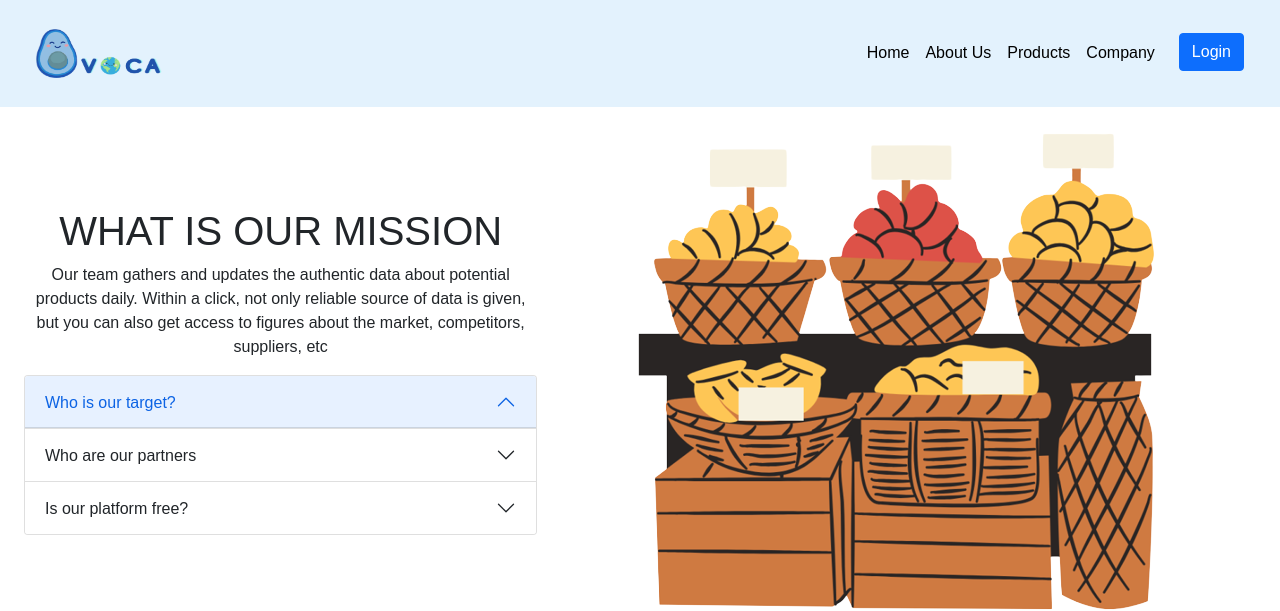
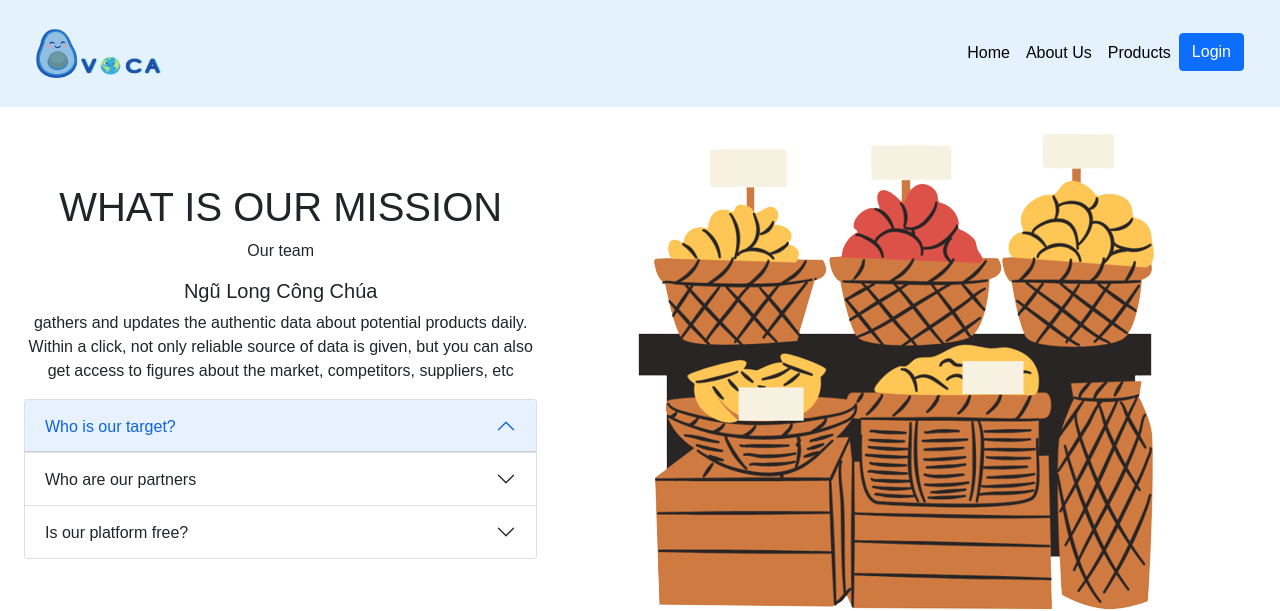
Before and after one commit to BLUE-AVOCA/Blue-avoca, a Flask app: page /about/ in a window 1280 px wide. Shown: the top 611 px of the page. Run offline with Flask 3, Linux system fonts and the light colour scheme; parts of the project's set-up code (start-up, migrations or seed data) failed here and were passed over; some libraries are stand-ins or nearby versions; some web fonts are replaced.

Commit message:
final hic

```diff
--- a/Connected/flask_app/app/dash_app/__init__.py
+++ b/Connected/flask_app/app/dash_app/__init__.py
@@ -42,6 +42,7 @@ def create_dash_application(flask_app):
                     <!-- BOOTSTRAP -->
                     {%css%}
                     <title>{%title%}</title>
+                    <link rel="icon" href="../static/img/meat.png"
                 </head>
 
                 <body>
@@ -49,7 +50,7 @@ def create_dash_application(flask_app):
                             <nav class="navbar sticky-top bg-body-tertiary d-flex align-items-center justify-content-between p-4 " style="background-color: #e3f2fd;">
                                 <div class="header_logo container-fluid">
                                     <a class="navbar-brand" href="http://127.0.0.1:5000"  style="color: black;">
-                                        <img width="80" height="40" src="../static/img/logo1.png" alt="logo">
+                                        <img width="80" height="40" src="../static/img/logo.png" alt="logo">
                                         SheCodes
                                     </a>
                                     <div class="">
@@ -57,8 +58,6 @@ def create_dash_application(flask_app):
                                             <li class="p-2"><a href="http://127.0.0.1:5000" style='text-decoration: none; color:inherit'>Home</a></li>
                                             <li class="p-2"><a href="http://127.0.0.1:5000/about" style='text-decoration: none; color:inherit'>About Us</a></li>
                                             <li class="p-2"><a href="http://127.0.0.1:5000/products" style='text-decoration: none; color:inherit'>Products</a></li>
-                                            <li class="p-2 me-3"><a href="http://127.0.0.1:5000/company" style='text-decoration: none; color:inherit'>Company</a></li>
-
                                             <li class="">
                                                 <a class="text-light" href="http://127.0.0.1:5000/auth/login">
                                                     <button type="button" class="btn btn-primary">Login</button>
--- a/Connected/flask_app/app/templates/home/about.html
+++ b/Connected/flask_app/app/templates/home/about.html
@@ -11,7 +11,7 @@
                     <h1 class='display-6'>WHAT IS OUR MISSION</h1>
                 </div> -->
                 <h1 class='display-6'>WHAT IS OUR MISSION</h1>
-                <p class="">Our team gathers and updates the authentic data about potential products daily. Within a
+                <p class="">Our team <h5>Ngũ Long Công Chúa </h5>gathers and updates the authentic data about potential products daily. Within a
                     click, not only reliable source of data is given, but you can also get access to figures about
                     the market, competitors, suppliers, etc
                 </p>
--- a/Connected/flask_app/app/templates/layout.html
+++ b/Connected/flask_app/app/templates/layout.html
@@ -28,8 +28,6 @@
                             <li class="p-2"><a href="{{ url_for('main.index') }}">Home</a></li>
                             <li class="p-2"><a href="{{ url_for('main.about') }}">About Us</a></li>
                             <li class="p-2"><a href="{{ url_for('products.index') }}">Products</a></li>
-                            <li class="p-2 me-3"><a href="{{ url_for('company.index') }}">Company</a></li>
-
                             <li class="">
                                 <a class="text-light" href="{{ url_for('auth.login') }}">
                                     <button type="button" class="btn btn-primary">Login</button>
```
